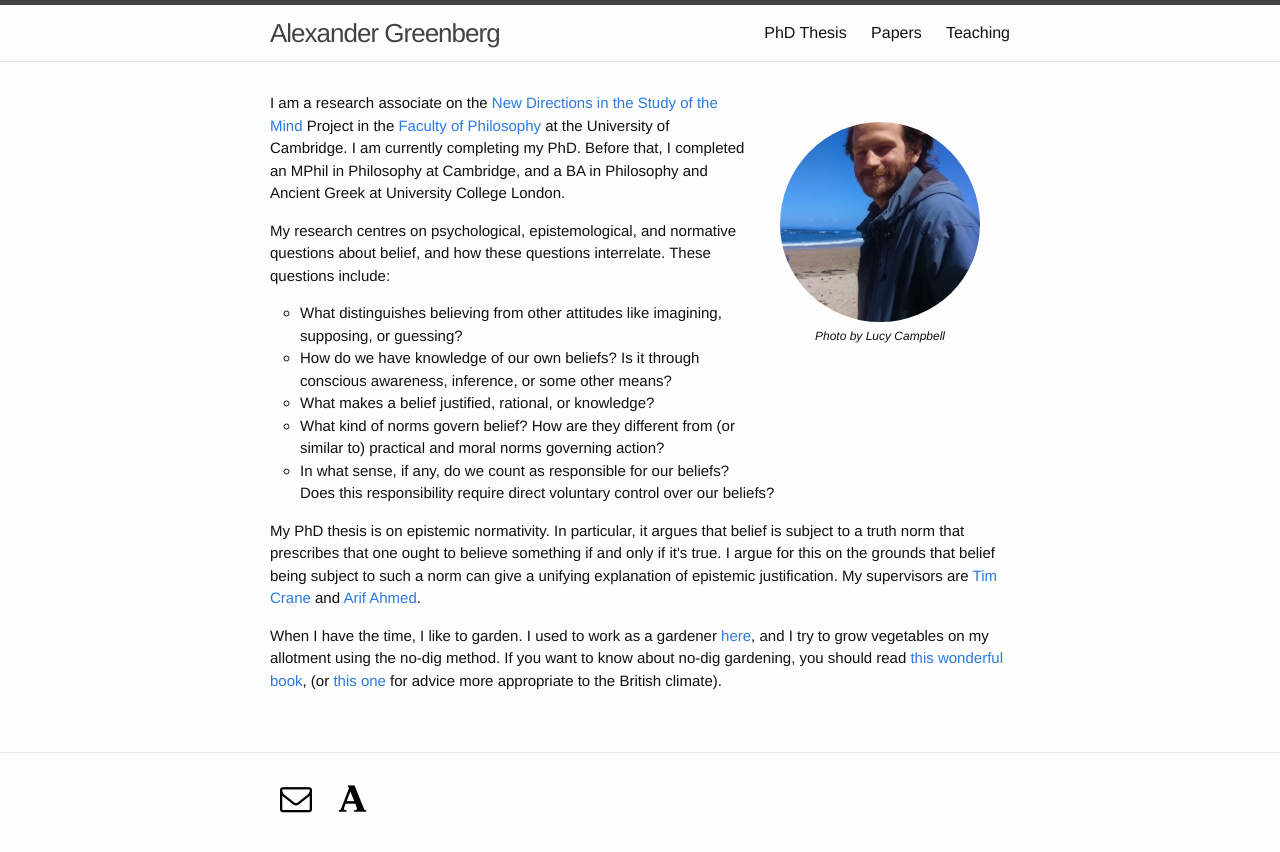
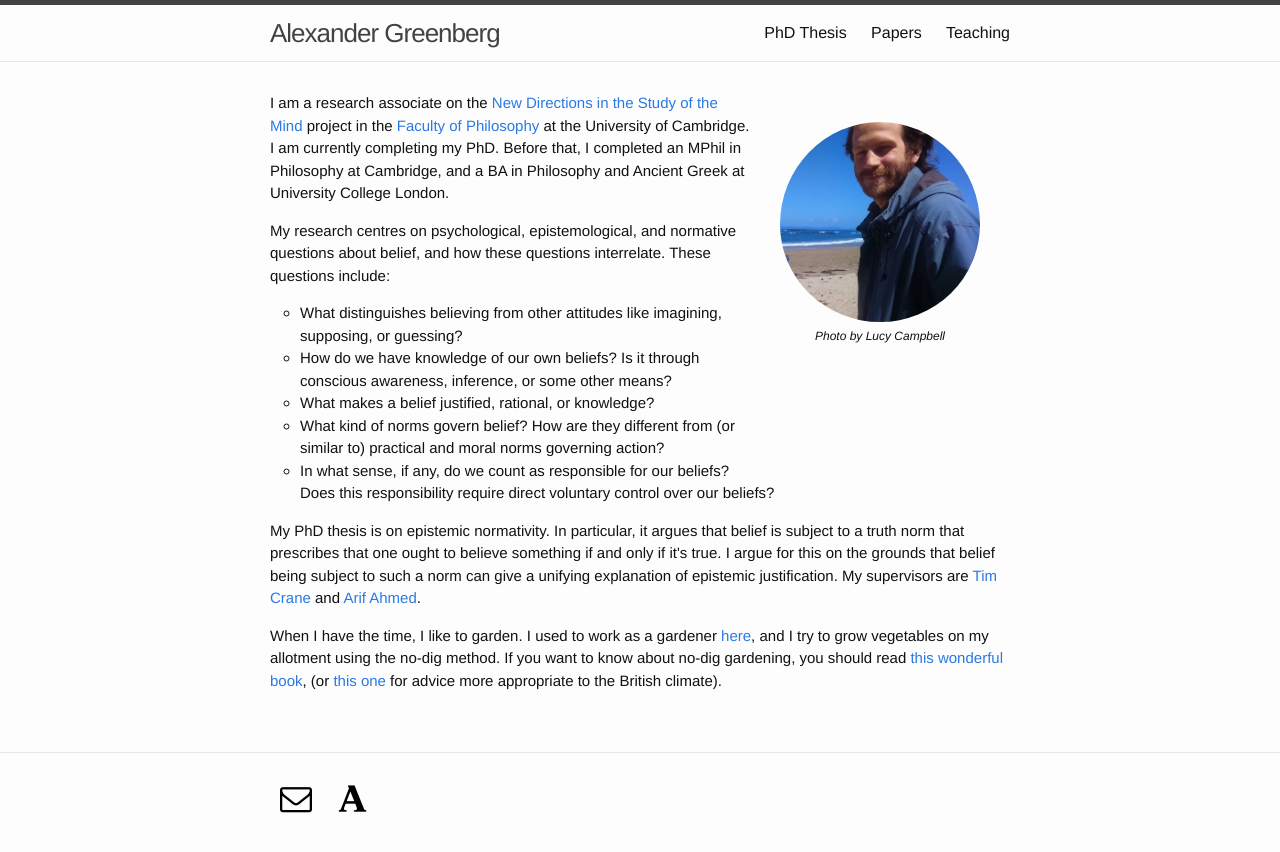
Before and after one commit to alexandergreenberg/alexandergreenberg.github.io, a Jekyll site: the page built from index.html, in a window 1280 px wide. Shown: the top 852 px of the page. Built offline with Jekyll 4.4.1, drawn with Linux system fonts in a browser that asks for light colours; some web fonts are replaced.

Commit message:
Update index.html

```diff
--- a/index.html
+++ b/index.html
@@ -8,7 +8,7 @@ layout: default
     <img id="profile-picture" src="https://raw.githubusercontent.com/alexandergreenberg/alexandergreenberg.github.io/master/north-berwick-beach-flipped.jpg">
     <p class="photo-credit"><em>Photo by Lucy Campbell</em></p>
   </div>
-    <p class="paragraph">I am a research associate on the <a href="http://www.newdirectionsproject.com">New Directions in the Study of the Mind</a> Project in the <a href="http://www.phil.cam.ac.uk">Faculty of Philosophy</a> at the University of Cambridge. I am currently completing my PhD. Before that, I completed an MPhil in Philosophy at Cambridge, and a BA in Philosophy and Ancient Greek at University College London.</p>
+    <p class="paragraph">I am a research associate on the <a href="http://www.newdirectionsproject.com">New Directions in the Study of the Mind</a> project in the <a href="http://www.phil.cam.ac.uk">Faculty of Philosophy</a> at the University of Cambridge. I am currently completing my PhD. Before that, I completed an MPhil in Philosophy at Cambridge, and a BA in Philosophy and Ancient Greek at University College London.</p>
     <p class="paragraph">My research centres on psychological, epistemological, and normative questions about belief, and how these questions interrelate. These questions include:</p>
     <ul class="questions-list">
       <li>What distinguishes believing from other attitudes like imagining, supposing, or guessing?</li>
```
